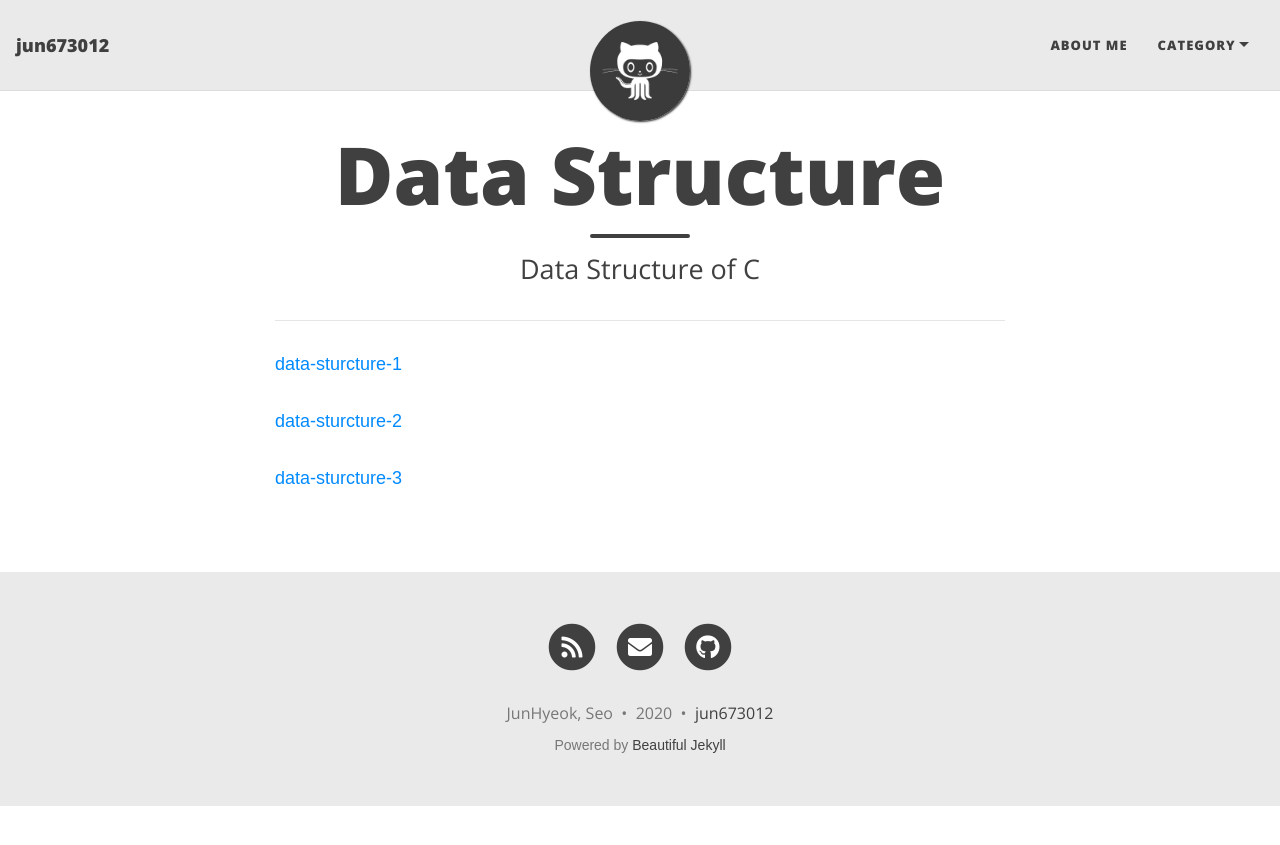
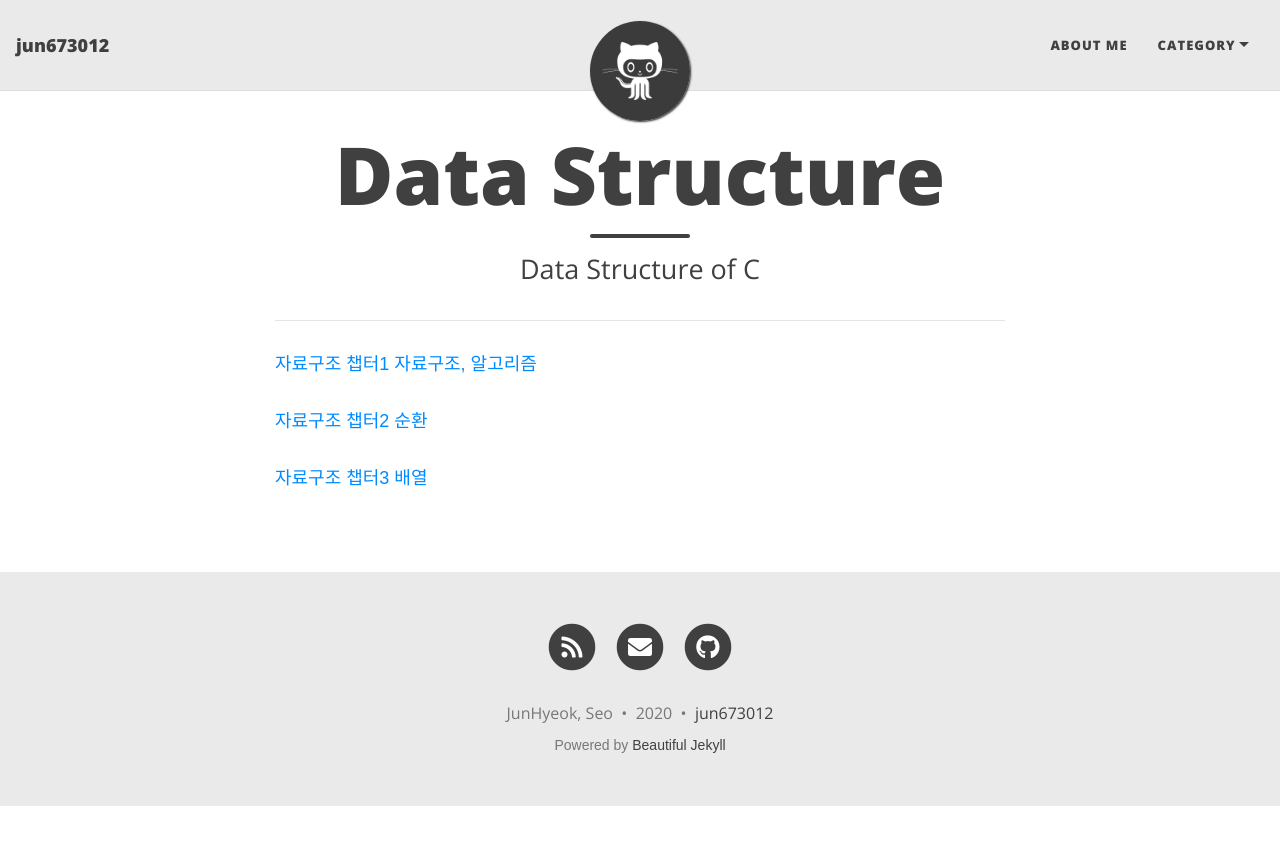
Before and after one commit to jun673012/jun673012.github.io, a Jekyll site: the page built from datastructure.md, in a window 1280 px wide. Shown: the top 845 px of the page. Built offline with Jekyll 4.4.1, drawn with Linux system fonts in a browser that asks for light colours; nearby versions of some CDN libraries; some web fonts are replaced.

Commit message:
문서: 제목 수정

```diff
--- a/datastructure.md
+++ b/datastructure.md
@@ -6,8 +6,8 @@
 
 ------
 
-[data-sturcture-1](_posts/2020-12-25-data-structure-1.md)
+[자료구조 챕터1 자료구조, 알고리즘](_posts/2020-12-25-data-structure-1.md)
 
-[data-sturcture-2](_posts/2020-12-26-data-structure-2.md)
+[자료구조 챕터2 순환](_posts/2020-12-26-data-structure-2.md)
 
-[data-sturcture-3](_posts/2020-12-27-data-structure-3.md)
+[자료구조 챕터3 배열](_posts/2020-12-27-data-structure-3.md)
```
